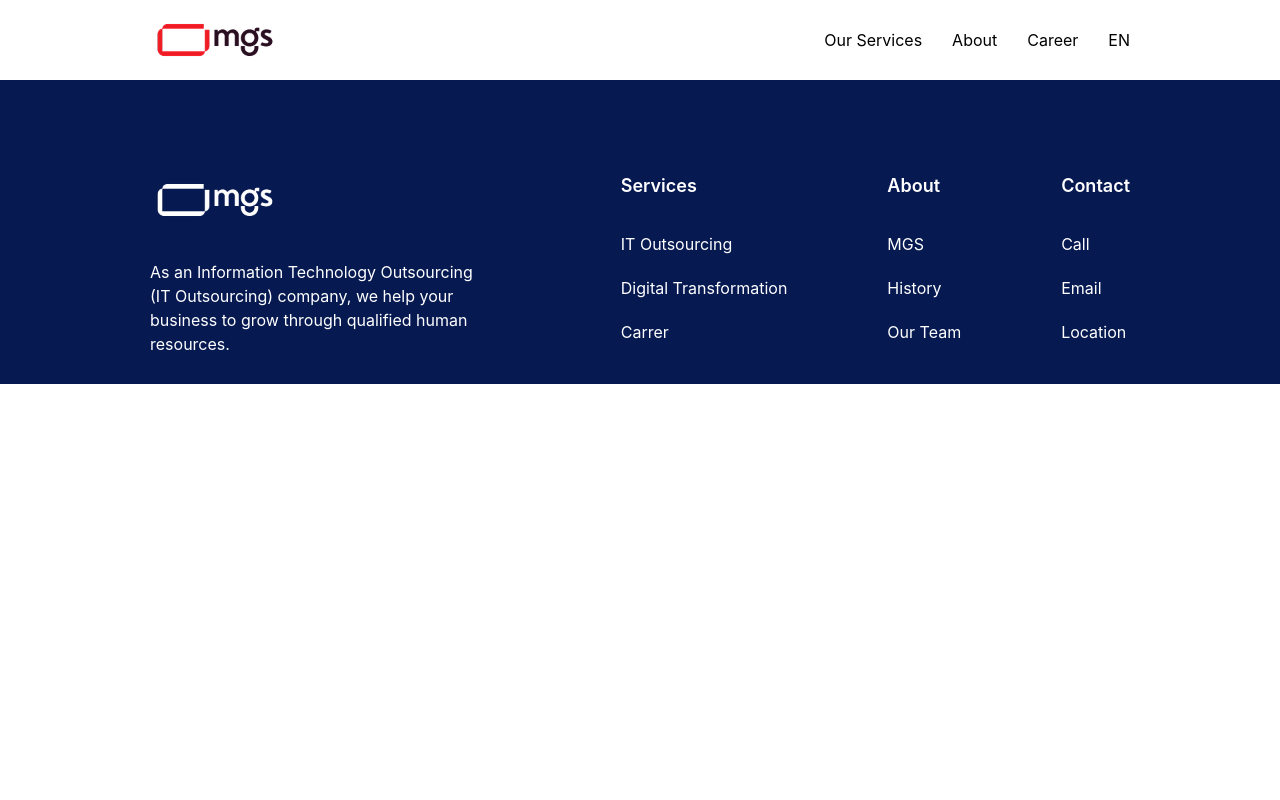
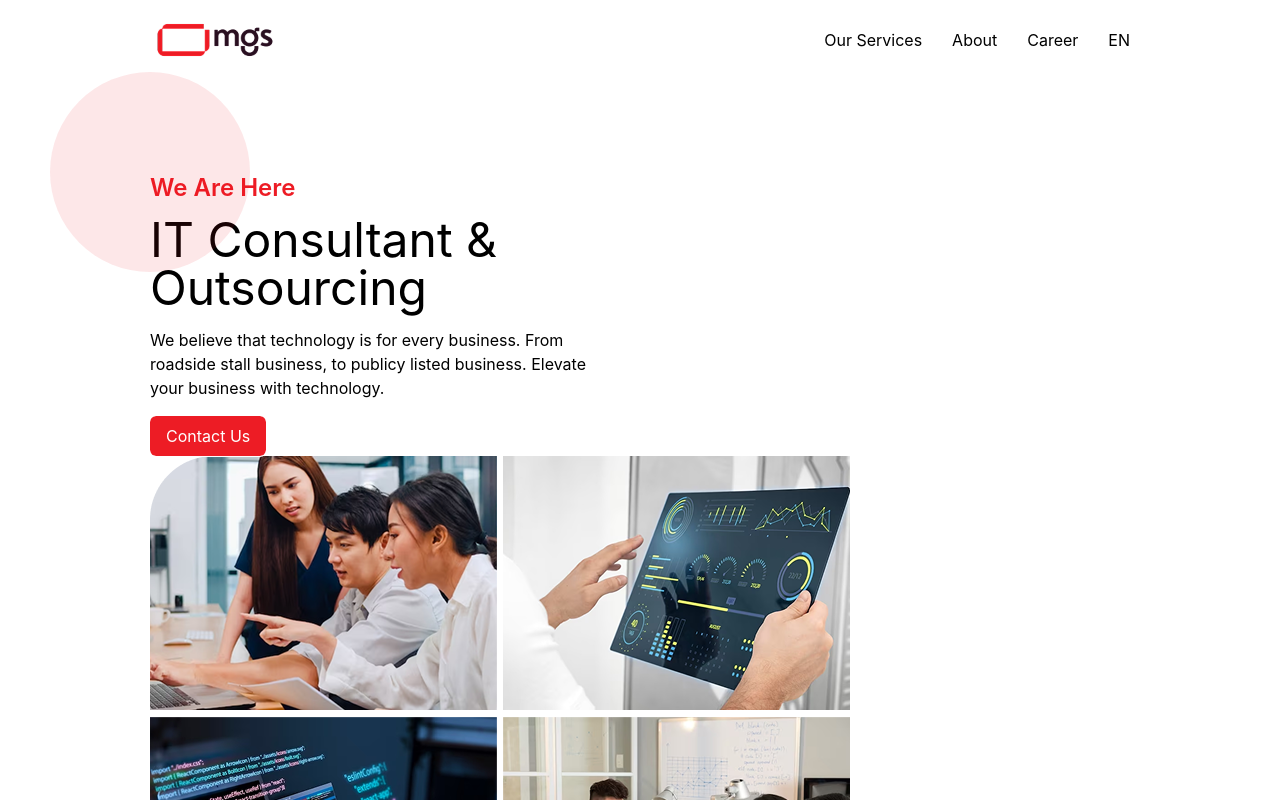
Before and after one commit to mirfanwebdev/mgs-frontendtest, a Vue app: page / in a window 1280 px wide. Shown: the top 800 px of the page. Built offline with nearby package versions, Linux system fonts and the light colour scheme.

Commit message:
add hero section

```diff
--- a/src/App.vue
+++ b/src/App.vue
@@ -3,6 +3,7 @@
 // import TheWelcome from './components/TheWelcome.vue'
 import Header from '@/components/Header.vue'
 import Footer from '@/components/Footer.vue'
+import SectionHero from '@/components/SectionHero.vue';
 </script>
 
 <template>
@@ -10,6 +11,10 @@ import Footer from '@/components/Footer.vue'
     <Header />
   </header>
 
+  <section class="bg-white/25">
+    <SectionHero />
+  </section>
+
   <footer class="bg-secondary-blue text-white">
     <Footer />
   </footer>
--- a/src/components/Button.vue
+++ b/src/components/Button.vue
@@ -12,12 +12,14 @@ defineProps({
 
 <template>
     <template v-if="variant === 'white'">
-        <a href="{{ href }}" class="rounded-md bg-white hover:bg-primary-red text-primary-red hover:text-white  py-2 px-4">
+        <a href="{{ href }}"
+            class="w-fit rounded-md bg-white hover:bg-primary-red text-primary-red hover:text-white  py-2 px-4">
             <slot></slot>
         </a>
     </template>
     <template v-else>
-        <a href="{{ href }}" class="rounded-md bg-primary-red hover:bg-white text-white hover:text-primary-red py-2 px-4">
+        <a href="{{ href }}"
+            class="w-fit rounded-md bg-primary-red hover:bg-white outline hover:outline-primary-red text-white hover:text-primary-red py-2 px-4">
             <slot></slot>
         </a>
     </template>
--- a/src/components/HelloWorld.vue
+++ /dev/null
@@ -1,44 +0,0 @@
-<script setup>
-defineProps({
-  msg: {
-    type: String,
-    required: true,
-  },
-})
-</script>
-
-<template>
-  <div class="greetings">
-    <h1 class="green">{{ msg }}</h1>
-    <h3>
-      You’ve successfully created a project with
-      <a href="https://vite.dev/" target="_blank" rel="noopener">Vite</a> +
-      <a href="https://vuejs.org/" target="_blank" rel="noopener">Vue 3</a>.
-    </h3>
-  </div>
-</template>
-
-<style scoped>
-h1 {
-  font-weight: 500;
-  font-size: 2.6rem;
-  position: relative;
-  top: -10px;
-}
-
-h3 {
-  font-size: 1.2rem;
-}
-
-.greetings h1,
-.greetings h3 {
-  text-align: center;
-}
-
-@media (min-width: 1024px) {
-  .greetings h1,
-  .greetings h3 {
-    text-align: left;
-  }
-}
-</style>
--- /dev/null
+++ b/src/components/SectionHero.vue
@@ -0,0 +1,28 @@
+<script setup>
+import Button from './Button.vue';
+</script>
+
+<template>
+    <div class="flex flex-wrap justify-between items-center py-4 mx-4 lg:py-[92px] lg:ms-[150px] lg:me-[60px]">
+        <div class="flex flex-col gap-4 lg:w-[450px] relative">
+            <div>
+                <h3 class="text-primary-red font-semibold text-2xl mb-3">We Are Here</h3>
+                <h1 class="text-5xl">IT Consultant & Outsourcing</h1>
+            </div>
+            <p>
+                We believe that technology is for every business.
+                From roadside stall business, to publicy listed business.
+                Elevate your business with technology.
+            </p>
+            <Button>Contact Us</Button>
+
+            <!-- circle -->
+            <div
+                class="absolute top-0 left-0 transform -translate-1/2 w-[200px] h-[200px] bg-primary-red/10 rounded-full">
+            </div>
+        </div>
+        <div class="lg:w-[700px]">
+            <img class="w-full" src="@/assets/hero.png" alt="hero">
+        </div>
+    </div>
+</template>
```
Also changed, not shown: src/assets/hero.png (added).
